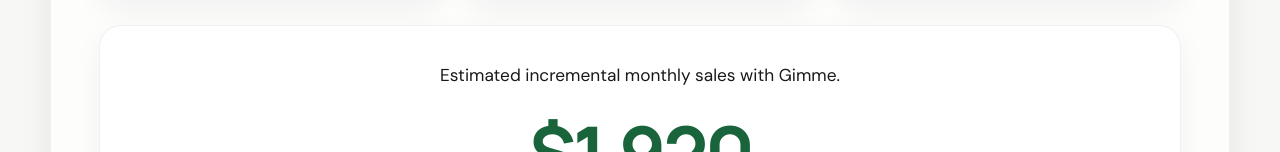
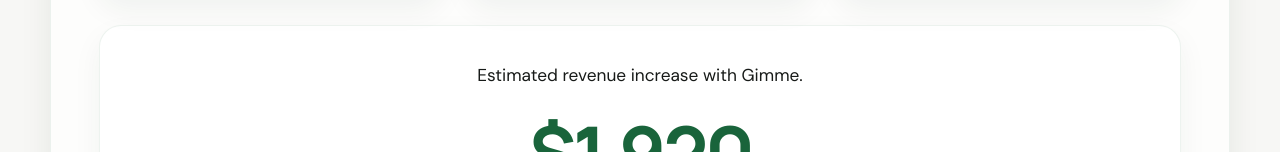
Before and after one commit to bonganimoyo95-jpg/gimme-website, a plain HTML site: page index.html in a window 1280 px wide. Shown: the part 3580-3732 px from the top of the page. Drawn offline with Linux system fonts and the light colour scheme.

Commit message:
Update index.html

```diff
--- a/index.html
+++ b/index.html
@@ -264,7 +264,7 @@
         </div>
 
         <div class="calculator-result" aria-live="polite">
-          <p>Estimated incremental monthly sales with Gimme.</p>
+          <p>Estimated revenue increase with Gimme.</p>
           <strong id="monthly-sales">$1,920</strong>
           <div class="result-stats">
             <div><span class="stat-icon"><svg><use href="#icon-dollar" /></svg></span><span><small>Gross Profit</small><b id="gross-profit">$1,248</b></span></div>
```
